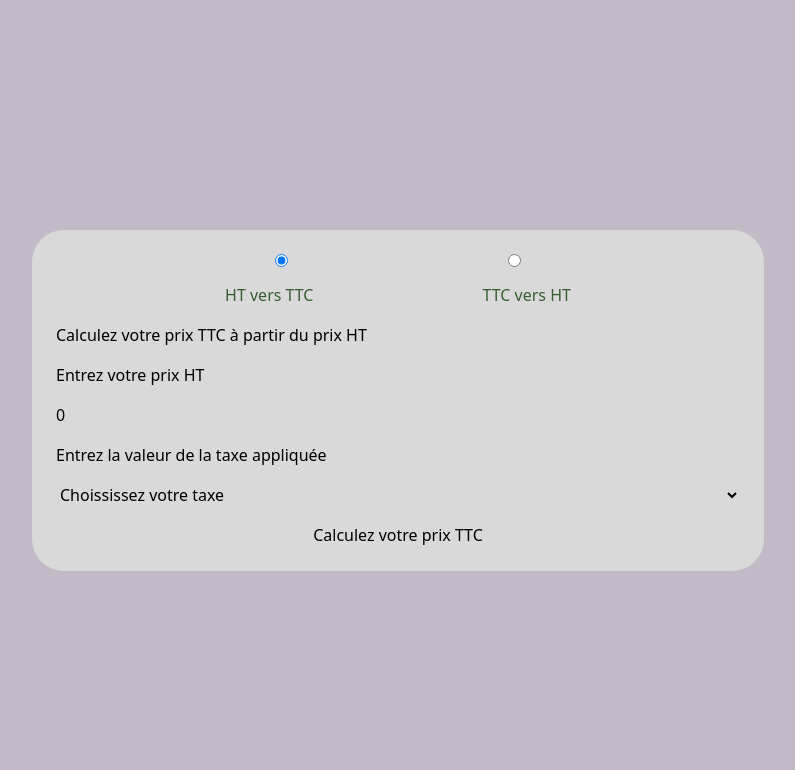
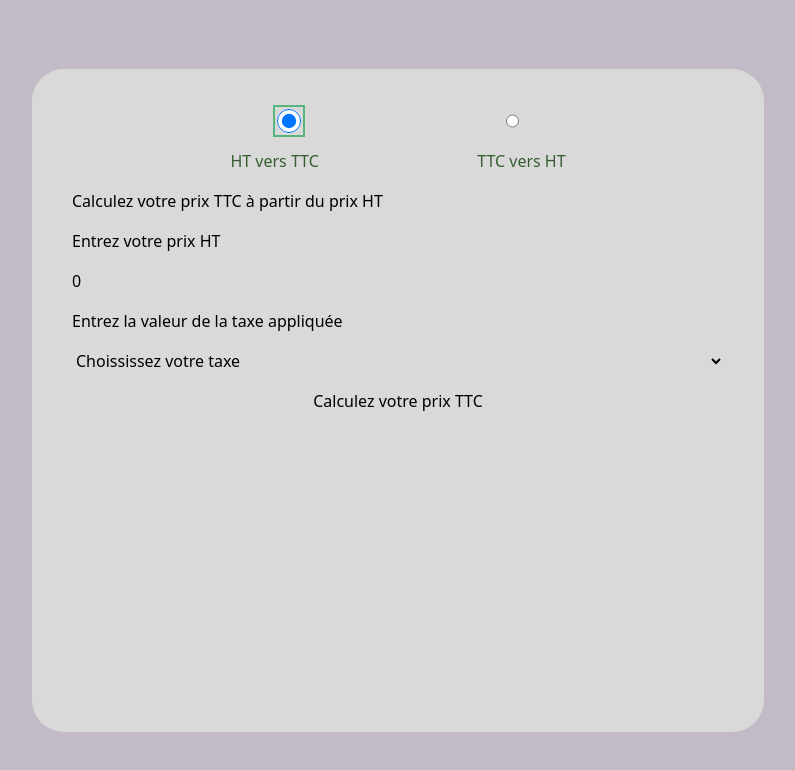
Before and after one commit to Ridaelko/HTtoTTC, a React (Vite) app: page / in a window 1280 px wide. Shown: the top 770 px of the page, without its empty margins (242-1037 px from the left). Built offline with nearby package versions, Linux system fonts and the light colour scheme.

Commit message:
add style

```diff
--- a/src/App.tsx
+++ b/src/App.tsx
@@ -19,10 +19,11 @@ const App = () => {
   return (
     <>
       <div className="bg-[#C3BAC7] min-h-screen flex justify-center items-center">
-        <div className="bg-[#D9D9D9] w-[732px] h-[auto] rounded-4xl p-6">
+        <div className="bg-[#D9D9D9] w-[732px] min-h-[663px] rounded-4xl p-10">
           <form onSubmit={handleSubmit} className="flex flex-col space-y-4">
-            <div className="flex justify-evenly">
+            <div className="flex justify-evenly  border-[#58B57F]  ">
               <input
+                className="w-6 h-6 outline-2 outline-offset-2  outline-[#58B57F] "
                 id="ht"
                 type="radio"
                 name="mode"
```
